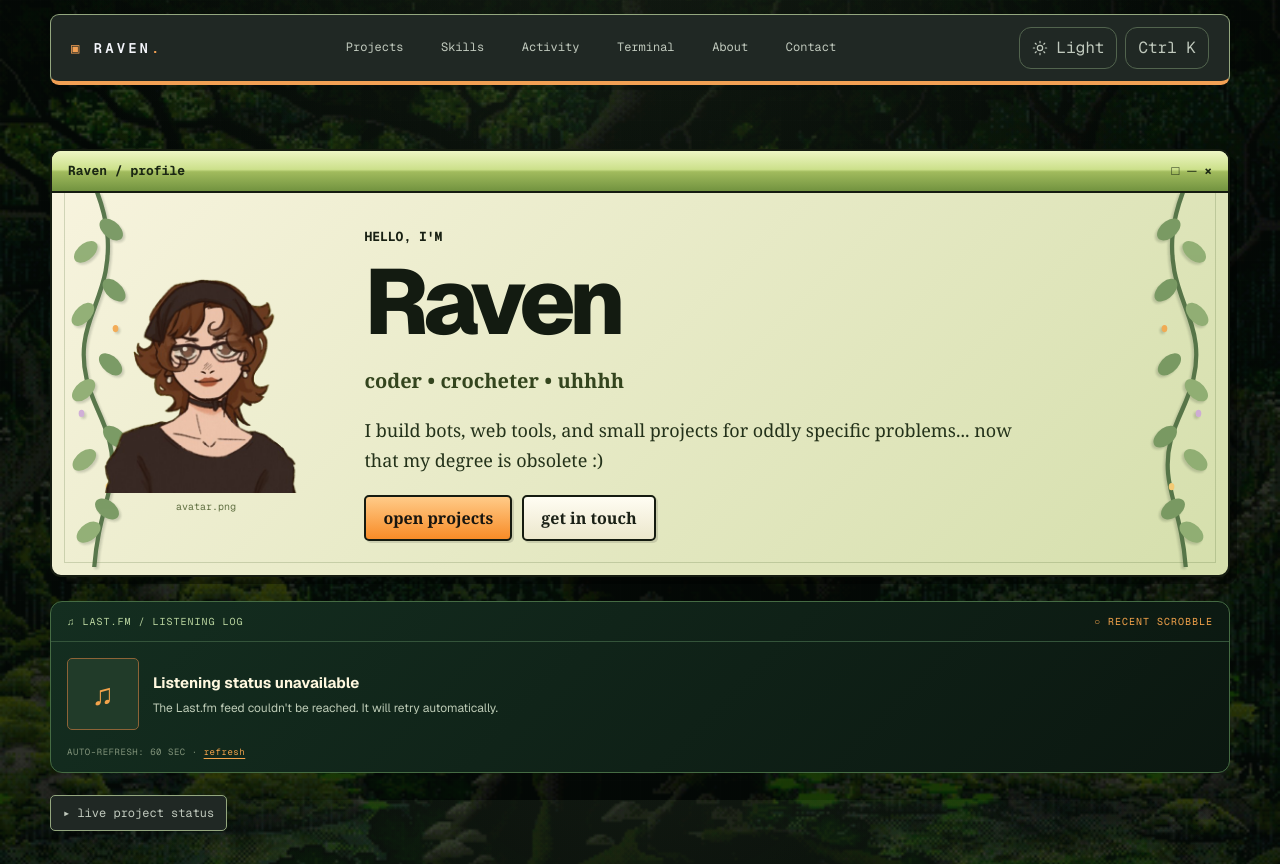
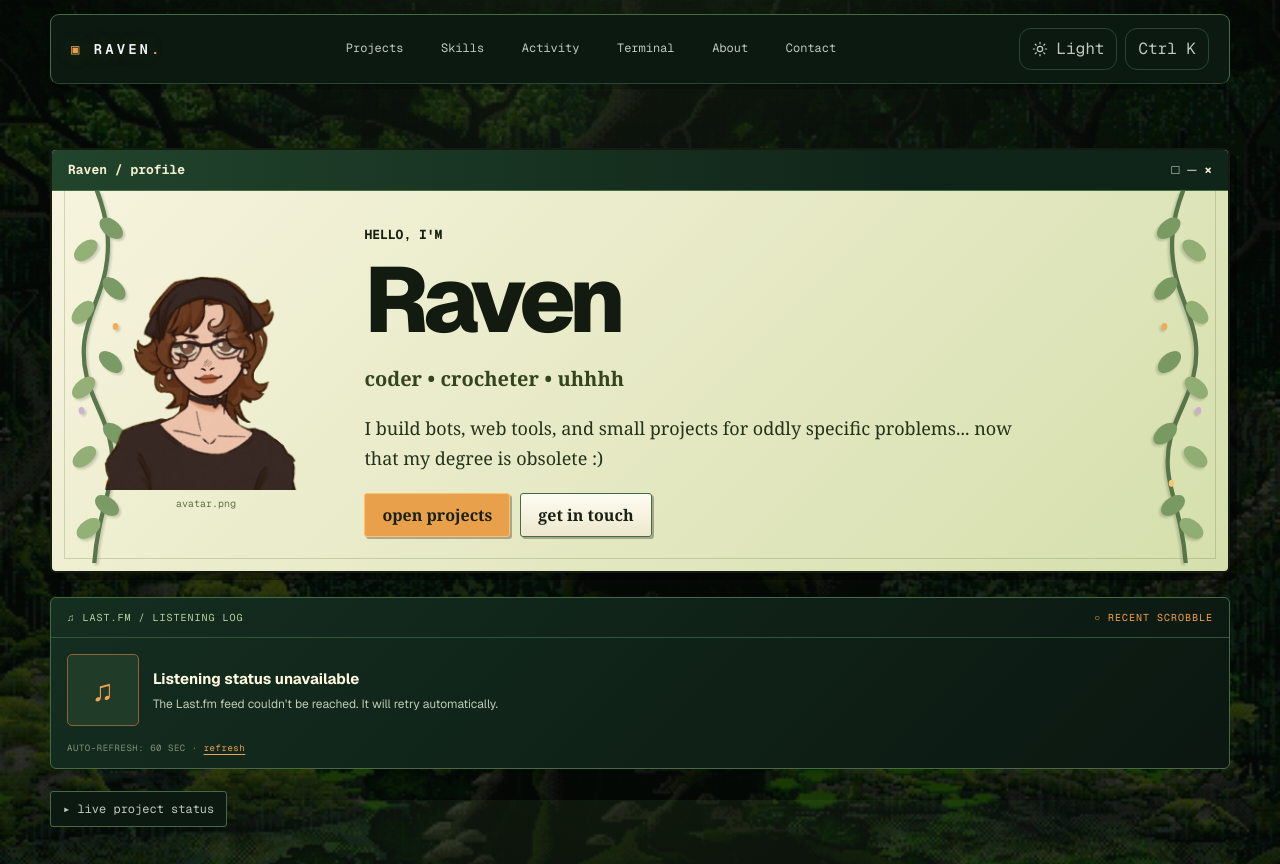
Before and after one commit to ellipticbean/raven-portfolio-v2, a Next.js app: page / in a window 1280 px wide. Shown: the top 864 px of the page. Built offline with nearby package versions, Linux system fonts and the light colour scheme; no server answers.

Commit message:
Give V2 a forest-green and amber retro web palette

```diff
--- a/src/app/globals.css
+++ b/src/app/globals.css
@@ -766,3 +766,77 @@ a.retro-music-content:hover{background:#ffffff08}
 .retro-folder-link{margin-top:auto;padding-top:18px;color:#f3a34b;font-size:10px;letter-spacing:.1em}
 @media(max-width:640px){.retro-folder-items{grid-template-columns:minmax(0,1fr)}.retro-folder-summary{gap:10px;padding:15px 12px}.retro-folder-description{line-height:1.5}.retro-folder-count{display:none}.retro-music-content{gap:10px;padding:12px}.retro-music-art{flex-basis:58px;width:58px;height:58px}}
 @media(prefers-reduced-motion:reduce){.retro-music-bars i{animation:none}.retro-folder-chevron,.retro-folder-card{transition:none}}
+
+
+/* =========================================================
+   OLD-SCHOOL WEB PERSONALITY — FOREST GREEN + AMBER
+   ========================================================= */
+:root {
+  --accent: #e9a04b;
+  --accent-bright: #ffc16b;
+  --accent-deep: #b96d27;
+  --accent-soft: rgba(233, 160, 75, .14);
+  --accent-glow: rgba(233, 160, 75, .26);
+  --cyan: #a9c98b;
+  --page-glow: rgba(103, 145, 76, .16);
+  --background: #07110b;
+  --surface-1: #0b1910;
+  --surface-2: #102318;
+  --surface-3: #183021;
+  --surface-hover: #1d3927;
+  --border: #294632;
+  --border-strong: #456b43;
+  --glass-background: rgba(12, 29, 18, .82);
+}
+html[data-theme="light"] {
+  --accent: #a45a1b;
+  --accent-bright: #854510;
+  --accent-deep: #743b0d;
+  --accent-soft: rgba(164, 90, 27, .12);
+  --accent-glow: rgba(164, 90, 27, .2);
+  --cyan: #466e3e;
+  --page-glow: rgba(95, 128, 58, .13);
+  --background: #f4f2df;
+  --surface-1: #fffef4;
+  --surface-2: #eef0d9;
+  --surface-3: #e1e7c8;
+  --surface-hover: #dce4c1;
+  --border: #c6d0ad;
+  --border-strong: #91a47b;
+  --glass-background: rgba(255, 255, 242, .86);
+}
+
+/* Windows, hand-made web buttons, and tiny status labels */
+.retro-site-header { border-bottom: 1px solid var(--border); }
+.retro-brand { text-shadow: 0 0 18px var(--accent-glow); }
+.retro-profile-window,
+.retro-project-folder,
+.retro-music-panel,
+.glass-panel { border-radius: 6px; }
+.retro-profile-titlebar {
+  background: linear-gradient(90deg, #21442c, #102519 72%);
+  color: #f5edcf;
+  border-bottom: 1px solid #456b43;
+}
+html[data-theme="light"] .retro-profile-titlebar {
+  background: linear-gradient(90deg, #dbe8bd, #edf0d7 72%);
+  color: #294329;
+}
+.retro-profile-button {
+  border: 1px solid var(--border-strong);
+  border-radius: 3px;
+  box-shadow: 2px 2px 0 rgba(0,0,0,.28);
+}
+.retro-profile-button.primary {
+  background: #e9a04b;
+  border-color: #ffc16b;
+  color: #182014;
+}
+.retro-profile-button:hover { transform: translate(-1px, -1px); box-shadow: 3px 3px 0 rgba(0,0,0,.3); }
+.retro-status-details > summary { border-radius: 3px; }
+
+/* Reduced clutter on narrow screens; keep the handmade details readable. */
+@media (max-width: 680px) {
+  .retro-site-header { gap: 10px; }
+  .retro-brand { letter-spacing: .12em; }
+}
```
